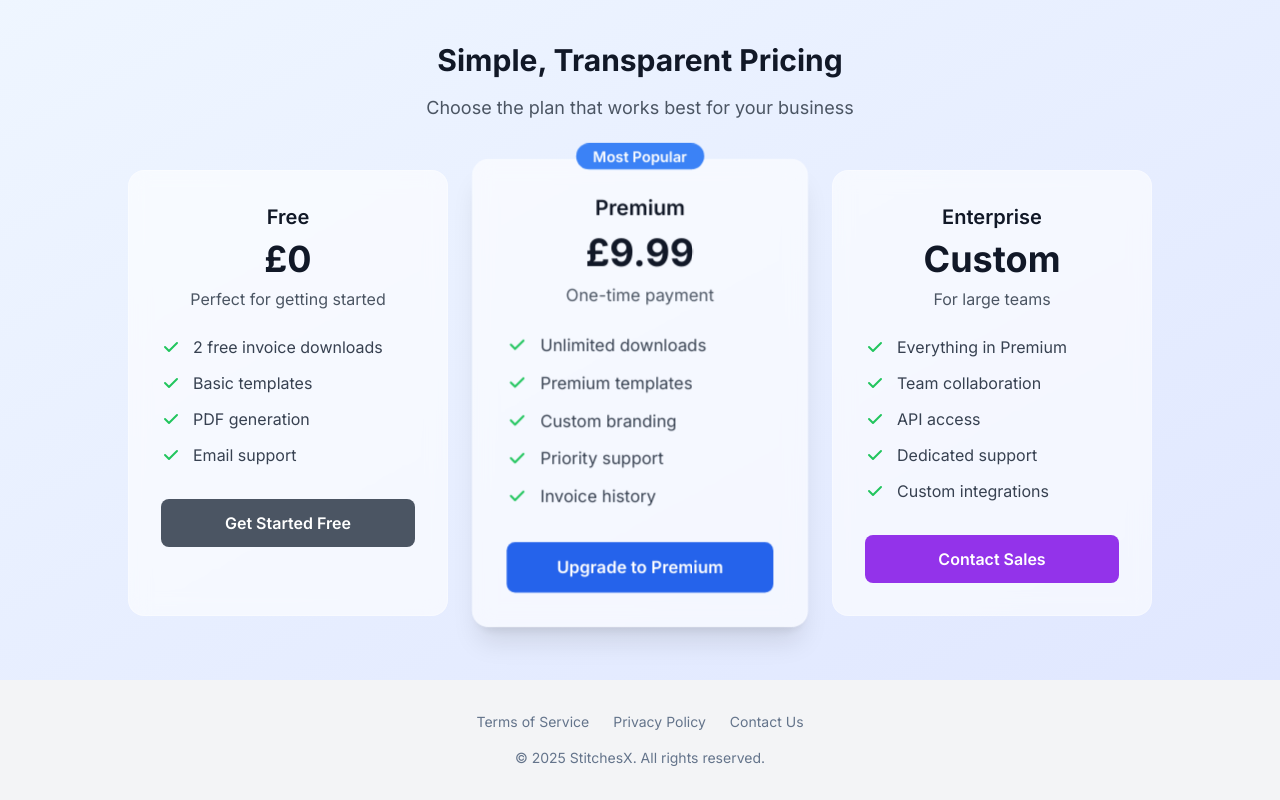
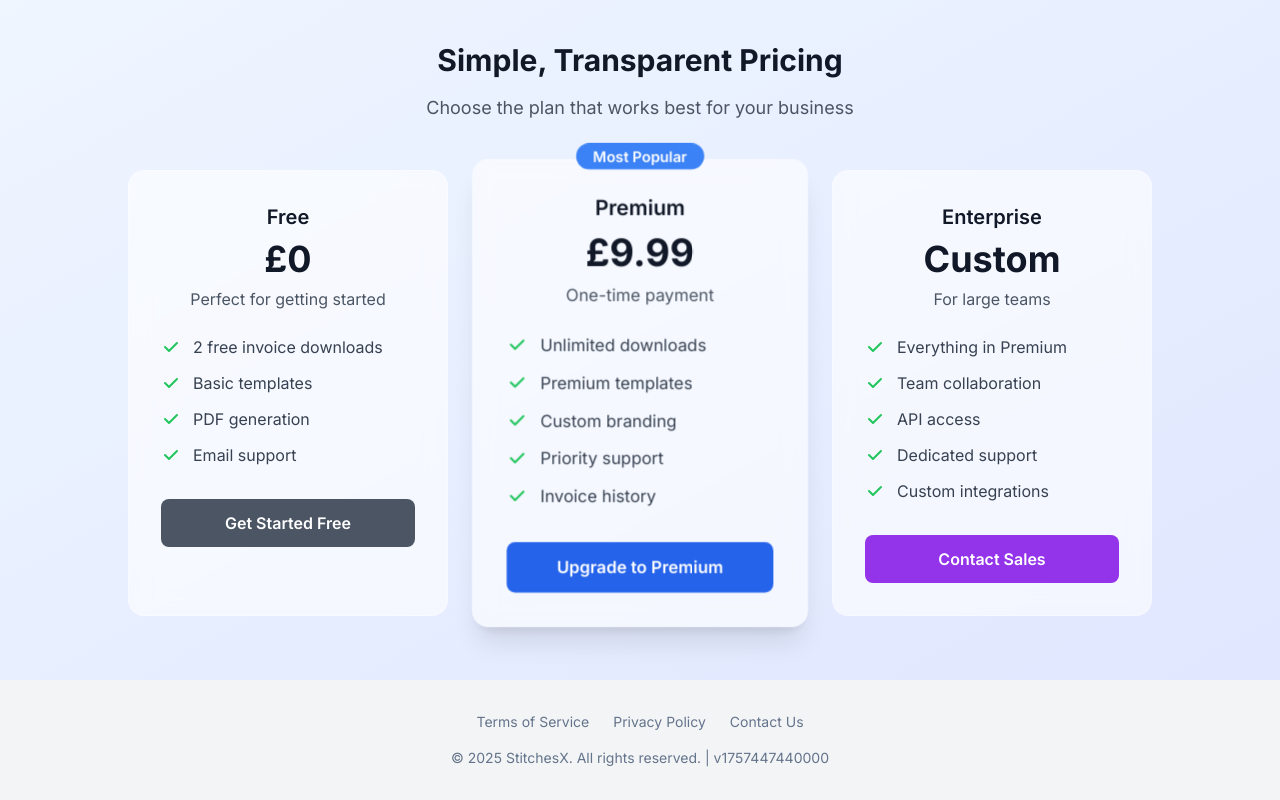
Before and after one commit to outrelinkza/stitches-x, a Next.js app: page / in a window 1280 px wide. Shown: the part 1565-2365 px from the top of the page. Built offline with nearby package versions, Linux system fonts and the light colour scheme; no server answers.

Commit message:
Add cache-busting timestamp to force browser refresh

```diff
--- a/pages/index.tsx
+++ b/pages/index.tsx
@@ -1194,7 +1194,7 @@ export default function Home() {
                 <a className="hover:text-slate-800" href="/privacy">Privacy Policy</a>
                 <a className="hover:text-slate-800" href="/contact">Contact Us</a>
               </div>
-              <p className="mt-4">© 2025 StitchesX. All rights reserved.</p>
+              <p className="mt-4">© 2025 StitchesX. All rights reserved. | v{Date.now()}</p>
             </div>
           </footer>
         </div>
```
